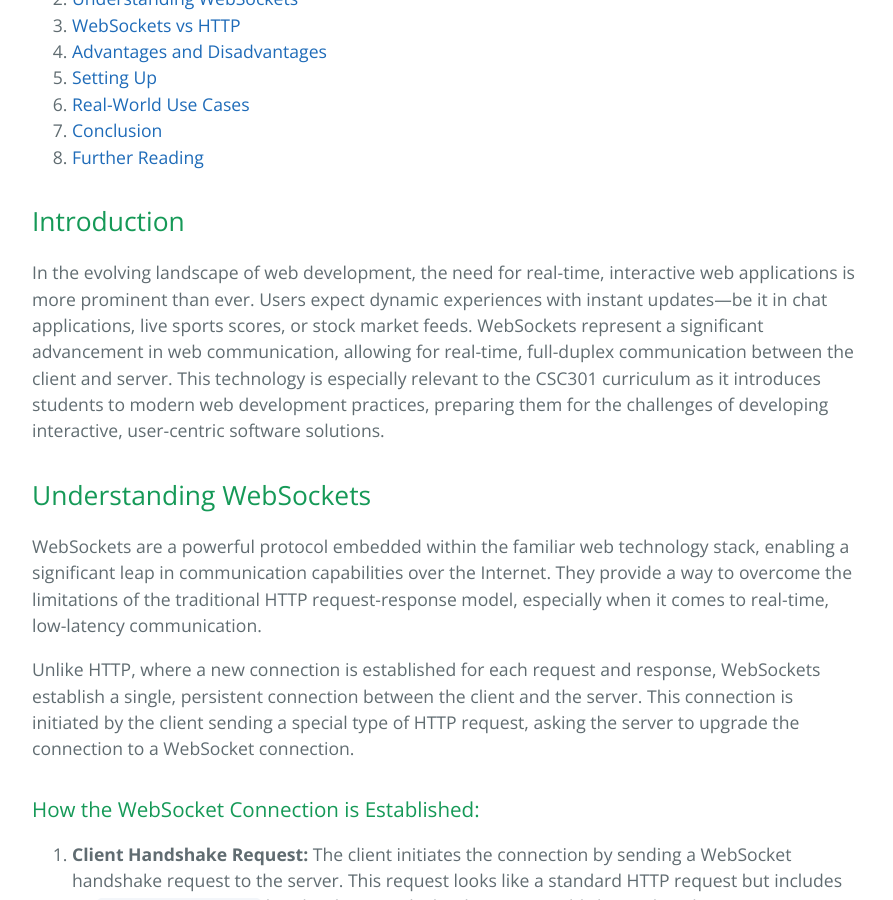
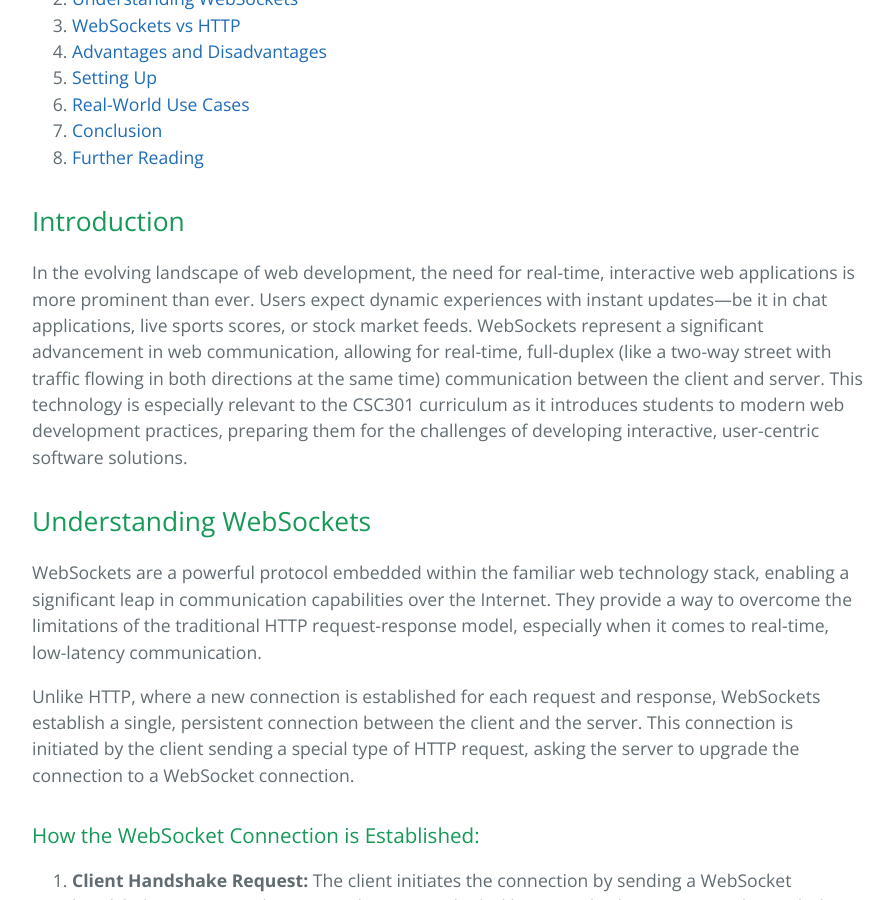
Before and after one commit to learning-software-engineering/learning-software-engineering.github.io, a Jekyll site: the page built from Topics/Tech_Stacks/WebSockets/Web-Sockets.md, in a window 1280 px wide and 900 px high, scrolled down 572 px. Shown: the whole window, without its empty margins (192-1085 px from the left). Built offline with Jekyll 4.4.1, drawn with Linux system fonts in a browser that asks for light colours; our own code applies the rules of GitHub Pages for plain Markdown files; some of the changed text lies outside the part shown.

Commit message:
Update Web-Sockets.md
Made some changes based on comments by reviewer.

```diff
--- a/Topics/Tech_Stacks/WebSockets/Web-Sockets.md
+++ b/Topics/Tech_Stacks/WebSockets/Web-Sockets.md
@@ -11,7 +11,7 @@
 8. [Further Reading](#further-reading)
 
 ## Introduction
-In the evolving landscape of web development, the need for real-time, interactive web applications is more prominent than ever. Users expect dynamic experiences with instant updates—be it in chat applications, live sports scores, or stock market feeds. WebSockets represent a significant advancement in web communication, allowing for real-time, full-duplex communication between the client and server. This technology is especially relevant to the CSC301 curriculum as it introduces students to modern web development practices, preparing them for the challenges of developing interactive, user-centric software solutions.
+In the evolving landscape of web development, the need for real-time, interactive web applications is more prominent than ever. Users expect dynamic experiences with instant updates—be it in chat applications, live sports scores, or stock market feeds. WebSockets represent a significant advancement in web communication, allowing for real-time, full-duplex (like a two-way street with traffic flowing in both directions at the same time) communication between the client and server. This technology is especially relevant to the CSC301 curriculum as it introduces students to modern web development practices, preparing them for the challenges of developing interactive, user-centric software solutions.
 
 ## Understanding WebSockets
 WebSockets are a powerful protocol embedded within the familiar web technology stack, enabling a significant leap in communication capabilities over the Internet. They provide a way to overcome the limitations of the traditional HTTP request-response model, especially when it comes to real-time, low-latency communication.
@@ -43,6 +43,8 @@
 - **Real-time Data Flow:** The open communication channel enables real-time data exchange. This is particularly beneficial for applications requiring immediate updates, such as online gaming, live sports updates, and financial trading platforms.
 - **Efficient Resource Utilization:** Operating over a single, persistent connection, WebSockets make more efficient use of server and network resources compared to the HTTP model, which opens and closes connections for each request/response pair.
 
+Reduced latency and real-time data flow are critical in several scenarios like online gaming, live auction bidding, financial trading platforms.
+
 ## Advantages and Disadvantages
 
 ### Advantages
@@ -61,7 +63,7 @@
 
 ## Setting Up
 
-Creating a WebSocket connection involves two main components: a server that accepts connections and a client that initiates the connection. Below are step-by-step instructions and explanations for setting up a basic WebSocket server using Node.js and a client using JavaScript.
+Creating a WebSocket connection involves two main components: a server that accepts connections and a client that initiates the connection. A WebSocket server facilitates real-time, two-way communication between clients and servers, differing from traditional web servers by maintaining persistent connections rather than processing discrete requests. Below are step-by-step instructions and explanations for setting up a basic WebSocket server using Node.js and a client using JavaScript.
 
 ### Server Setup
 
```
